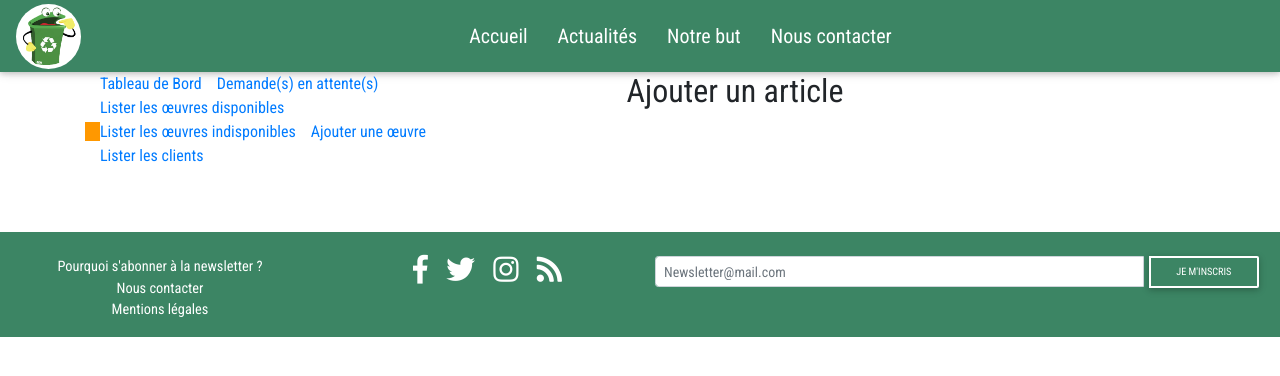
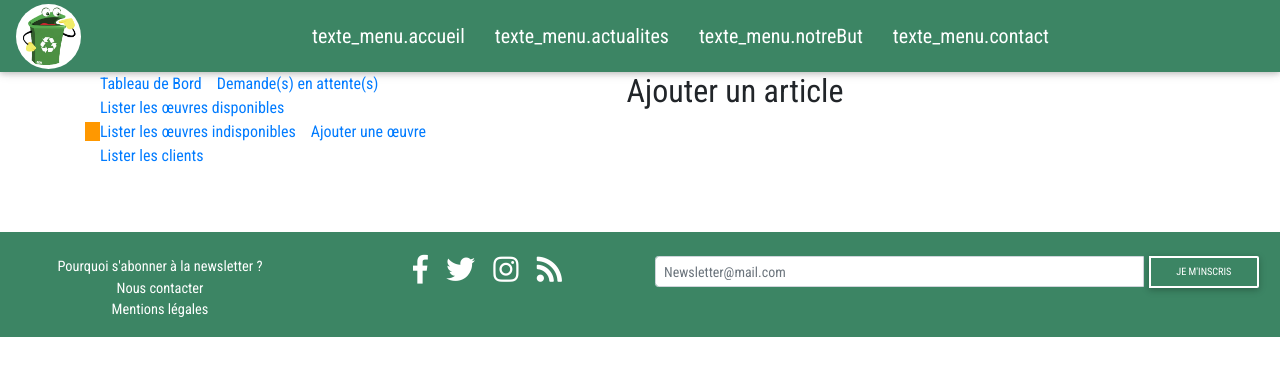
Before and after one commit to SatarAs/BenLaBenne, a Symfony app: template templates/Admin/Add/addArticle.html.twig in a window 1280 px wide. Shown: the top 376 px of the page. Run offline with Twig, Linux system fonts and the light colour scheme; the template is opened without the code that fills it, so the values that code supplies are empty; some libraries are stand-ins or nearby versions.

Commit message:
Ajout des traductions - Header

```diff
--- a/templates/components/header.html.twig
+++ b/templates/components/header.html.twig
@@ -7,16 +7,16 @@
         <div class="collapse navbar-collapse justify-content-center" id="navbarNav">
             <ul class="navbar-nav">
                 <li class="nav-item">
-                    <a class="" href="{{ url('index_home') }}">Accueil<span class="sr-only">(current)</span></a>
+                    <a class="" href="{{ url('index_home') }}">{{ 'texte_menu.accueil'|trans }}<span class="sr-only">(current)</span></a>
                 </li>
                 <li class="nav-item">
-                    <a class="" href="{{ url('news') }}">Actualités</a>
+                    <a class="" href="{{ url('news') }}">{{ 'texte_menu.actualites'|trans }}</a>
                 </li>
                 <li class="nav-item">
-                    <a class="" href="{{ url('team') }}">Notre but</a>
+                    <a class="" href="{{ url('team') }}">{{ 'texte_menu.notreBut'|trans }}</a>
                 </li>
                 <li class="nav-item">
-                    <a class="" href="{{ url('contact') }}">Nous contacter</a>
+                    <a class="" href="{{ url('contact') }}">{{ 'texte_menu.contact'|trans }}</a>
                 </li>
 
             </ul>
```
